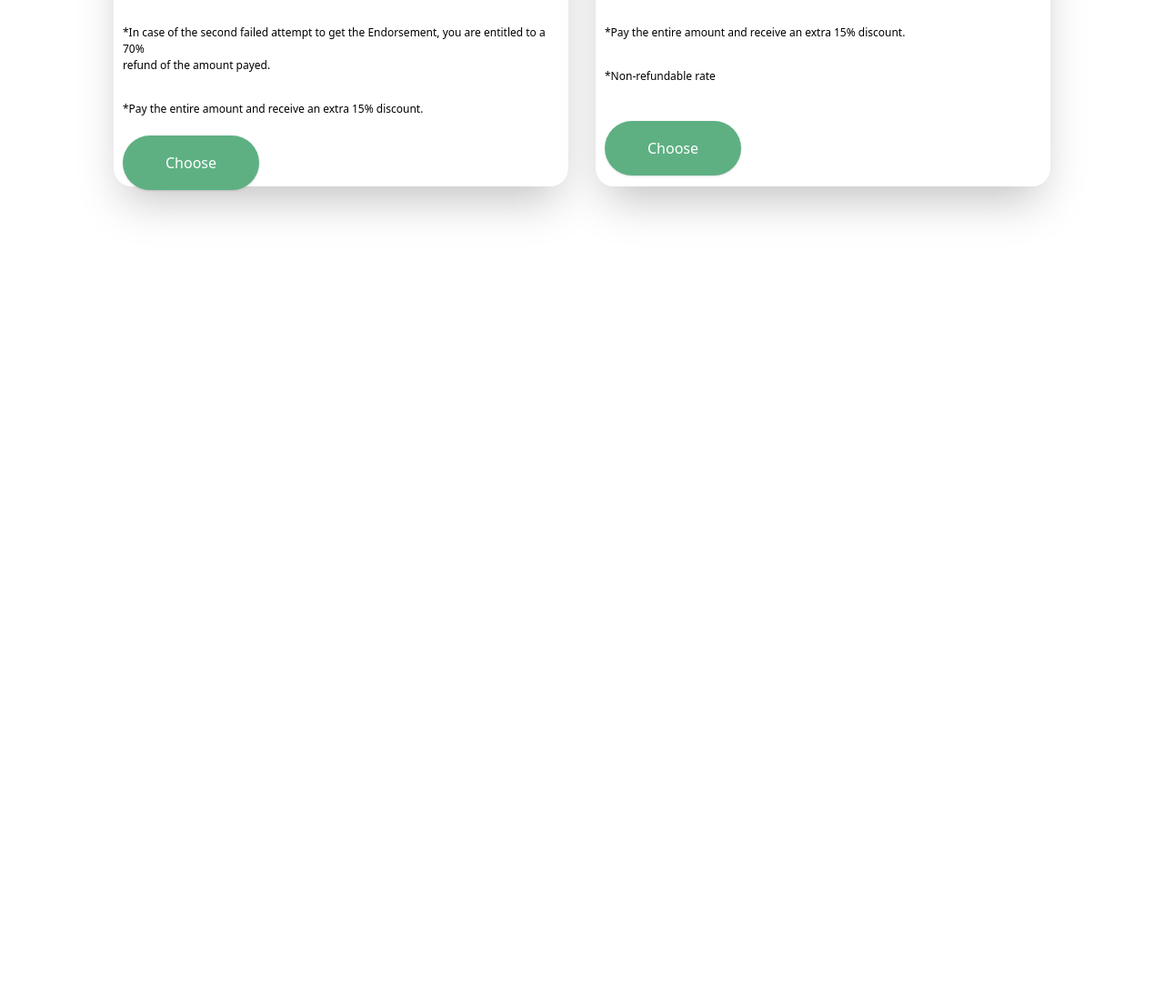
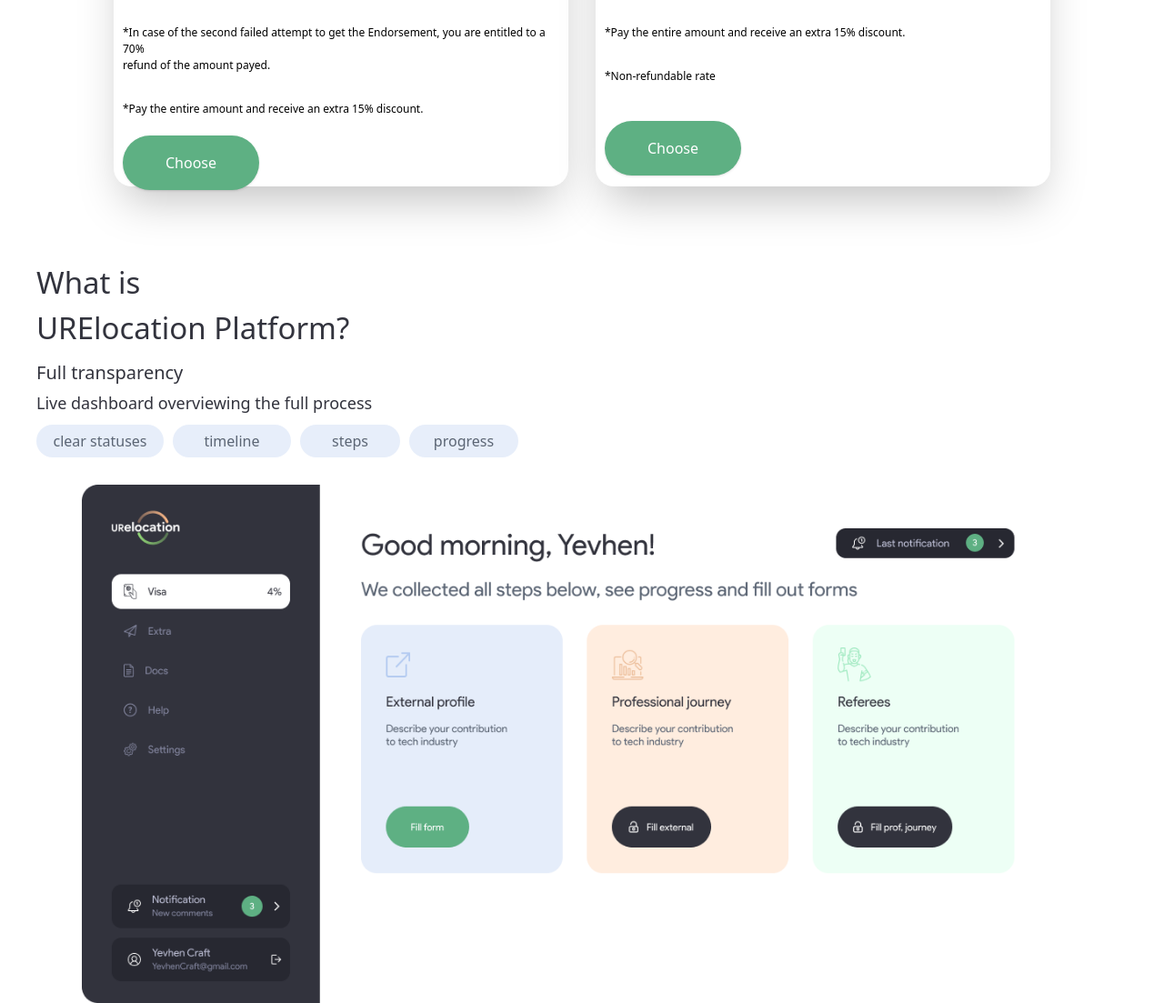
Before and after one commit to DBilol228/Week3Day3, a website: page index.html in a window 1280 px wide. Shown: the part 3094-4197 px from the top of the page at 91% size. Before the commit the page ends 3380 px from the top, so only its background shows below. Drawn offline with Linux system fonts and the light colour scheme.

Commit message:
section 5

```diff
--- a/index.html
+++ b/index.html
@@ -279,5 +279,41 @@
             </div>
         </div>
     </div>
+
+    <div class="hidden lg:block max-w-[1200px] m-auto">
+        <div class="w-[100%] h-[800px]">
+            <p class="text-[#32333D] text-[33px] font-medium">What is<br>URElocation Platform?</p>
+            <p class="text-[#32333D] text-[20px] font-medium mt-[10px]">Full transparency</p>
+            <p class="text-[#32333D] text-[18px] mt-[5px]">Live dashboard overviewing the full process</p>
+            <div class="flex mt-[10px] gap-[10px]">
+                <button class="bg-[#E7EEFA] text-[#5B6574] h-[36px] w-[140px] rounded-[20px]">clear statuses</button>
+                <button class="bg-[#E7EEFA] text-[#5B6574] h-[36px] w-[130px] rounded-[20px]">timeline</button>
+                <button class="bg-[#E7EEFA] text-[#5B6574] h-[36px] w-[110px] rounded-[20px]">steps</button>
+                <button class="bg-[#E7EEFA] text-[#5B6574] h-[36px] w-[120px] rounded-[20px]">progress</button>
+            </div>
+            <div class="flex justify-center items-center">
+                <img class="w-[1100px] mt-[30px]" src="./src/images/sectionn.png" alt="big">
+            </div>
+        </div>
+    </div>
+
+    <div class="lg:hidden max-w-[500px] m-auto">
+        <div class="w-[100%] h-[700px] bg-[#FFBB8A]">
+            <div class="ml-[20px]">
+                <p class="text-[#32333D] text-[33px] font-medium">What is<br>URElocation<br>Platform?</p>
+                <p class="text-[#32333D] text-[20px] font-medium mt-[10px]">Full transparency</p>
+                <p class="text-[#32333D] text-[18px] mt-[5px]">Live dashboard overviewing the<br>full process</p>
+            </div>
+            <div class="flex mt-[10px] gap-[10px] ml-[20px]">
+                <button class="bg-[#E7EEFA] text-[#5B6574] h-[36px] w-[120px] rounded-[20px]">clear statuses</button>
+                <button class="bg-[#E7EEFA] text-[#5B6574] h-[36px] w-[110px] rounded-[20px]">timeline</button>
+                <button class="bg-[#E7EEFA] text-[#5B6574] h-[36px] w-[100px] rounded-[20px]">steps</button>
+            </div>
+            <button class="bg-[#E7EEFA] text-[#5B6574] h-[36px] w-[100px] rounded-[20px] mt-[10px] ml-[20px]">progress</button>
+            <div class="flex justify-center items-center">
+                <img class="w-[300px] mt-[30px]" src="./src/images/sectionn.png" alt="big">
+            </div>
+        </div>
+    </div>
 </body>
 </html>
```
Also changed, not shown: src/images/sectionn.png (added), src/output.css.
